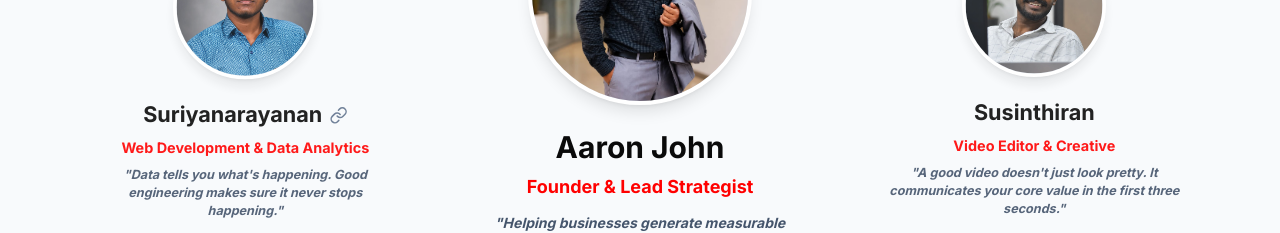
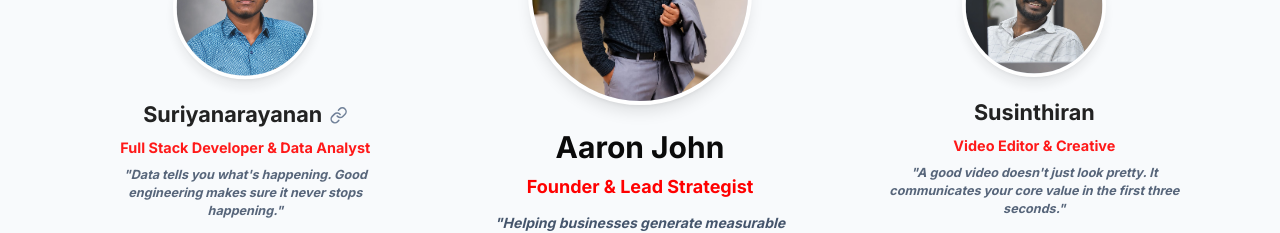
Before and after one commit to Suriyag1614/aarotech, a Next.js app: page / in a window 1280 px wide. Shown: the part 9340-9573 px from the top of the page. Built offline with nearby package versions, Linux system fonts and the light colour scheme; no server answers.

Commit message:
Popup Form Re-Setup

```diff
--- a/src/data/content.ts
+++ b/src/data/content.ts
@@ -159,7 +159,7 @@ export const founders = [
   {
     name: "Suriyanarayanan",
     fullName: "Suriyanarayanan",
-    role: "Web Development & Data Analytics",
+    role: "Full Stack Developer & Data Analyst",
     bio: "Architecting high-performance websites and turning raw data into actionable insights. From clean code to conversion-optimised dashboards, I ensure every digital asset we build is fast, measurable, and built to grow.",
     quote: "Data tells you what's happening. Good engineering makes sure it never stops happening.",
     linkedin: "https://www.linkedin.com/in/suriyanarayanan-g/",
```
